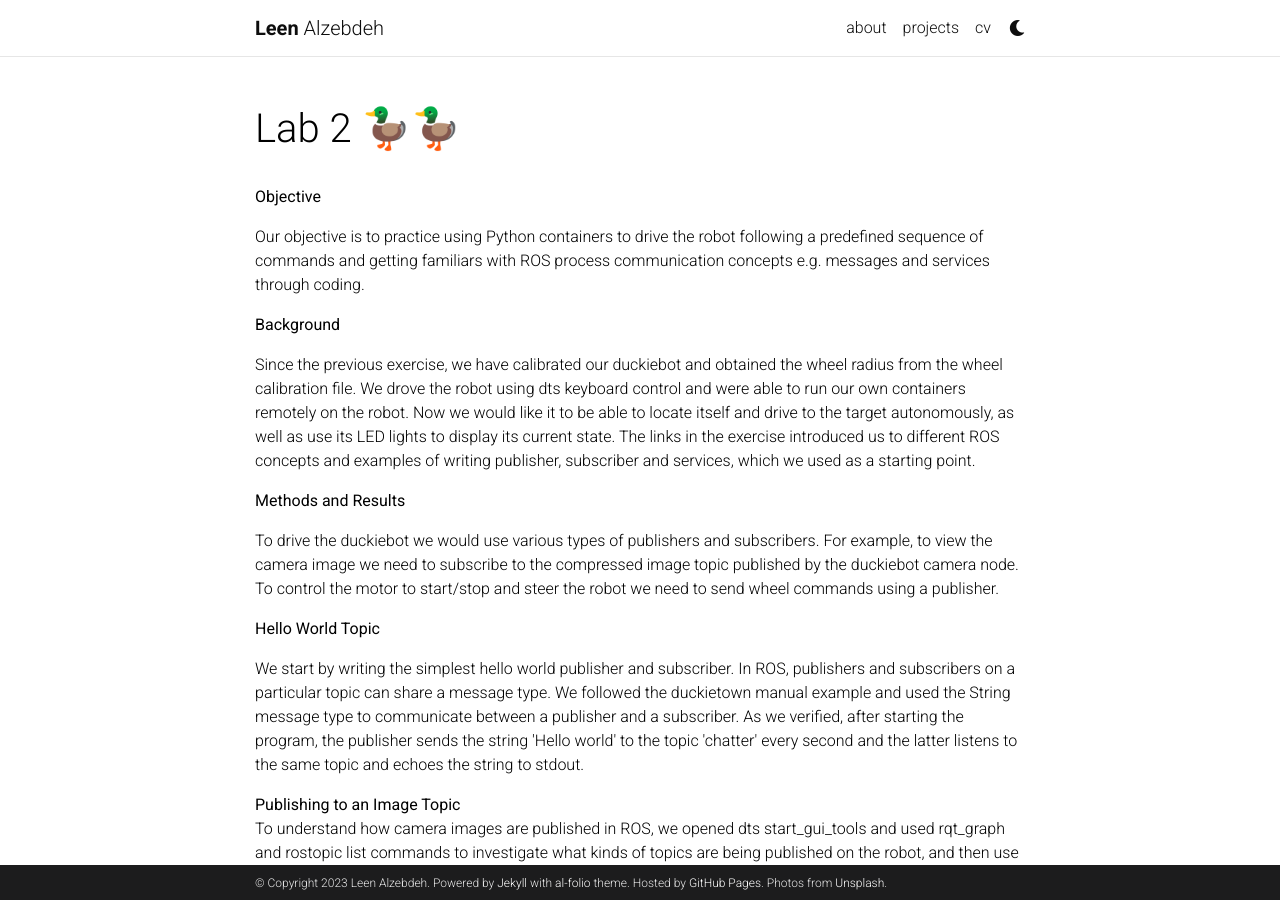
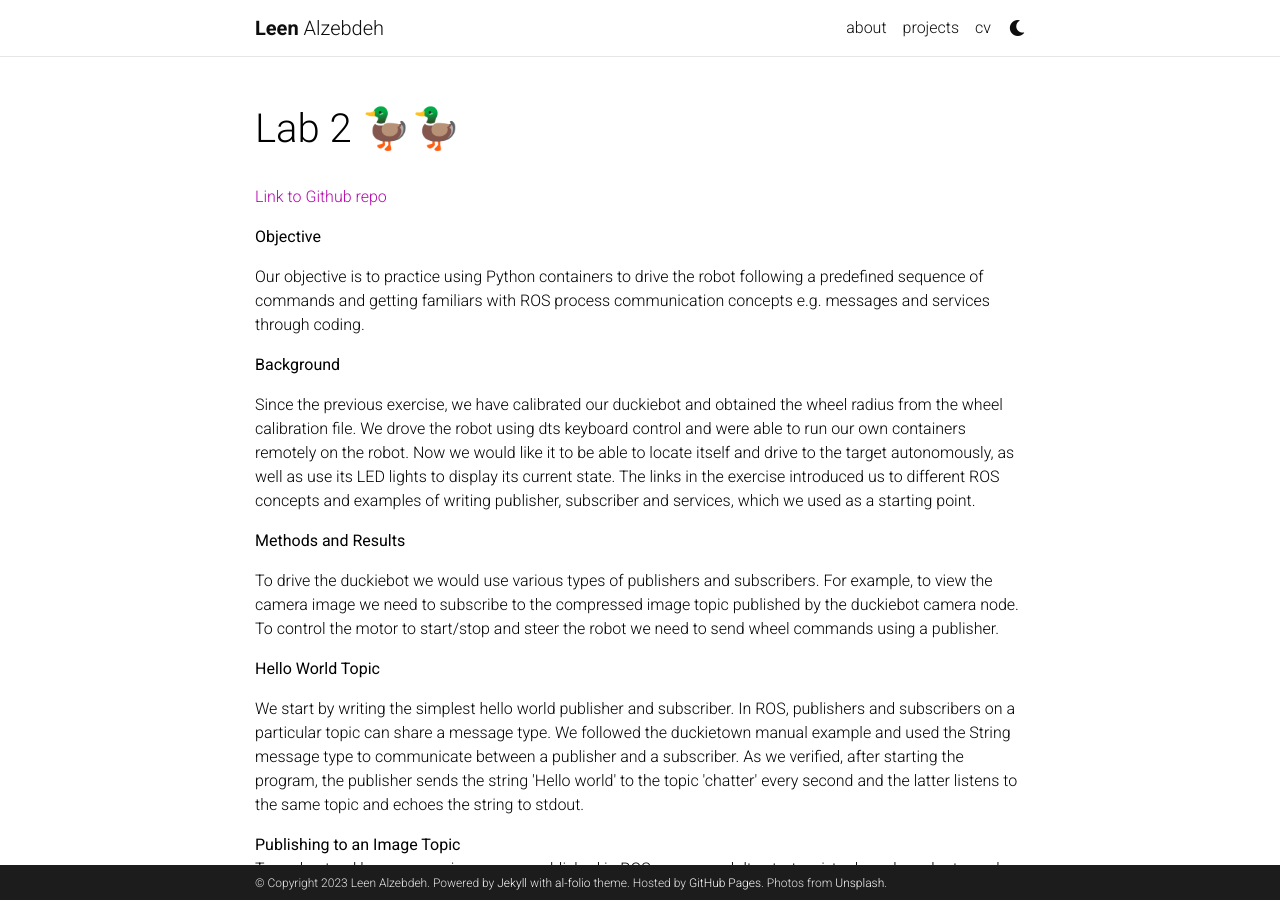
Before and after one commit to LeenZebdeh/LeenZebdeh.github.io, a Jekyll site: the page built from _projects/412_Lab2.md, in a window 1280 px wide and 900 px high. Built offline with Jekyll 4.4.1, drawn with Linux system fonts in a browser that asks for light colours; comment, search, counter and statistics services are not loaded; a style sheet for code colours, icons or effects is not loaded.

Commit message:
add github repo

```diff
--- a/_projects/412_Lab2.md
+++ b/_projects/412_Lab2.md
@@ -4,6 +4,7 @@ title: Lab 2 🦆🦆
 importance: 2
 category: CMPUT 412 - Robotics 🦆
 ---
+<a href="https://github.com/Leen-Alzebdeh/duckietown">Link to Github repo</a>
 
 <b> Objective </b> <br>
 <p> Our objective is to practice using Python containers to drive the robot following a predefined sequence of commands and getting familiars with ROS process communication concepts e.g. messages and services through coding. </p>
```
